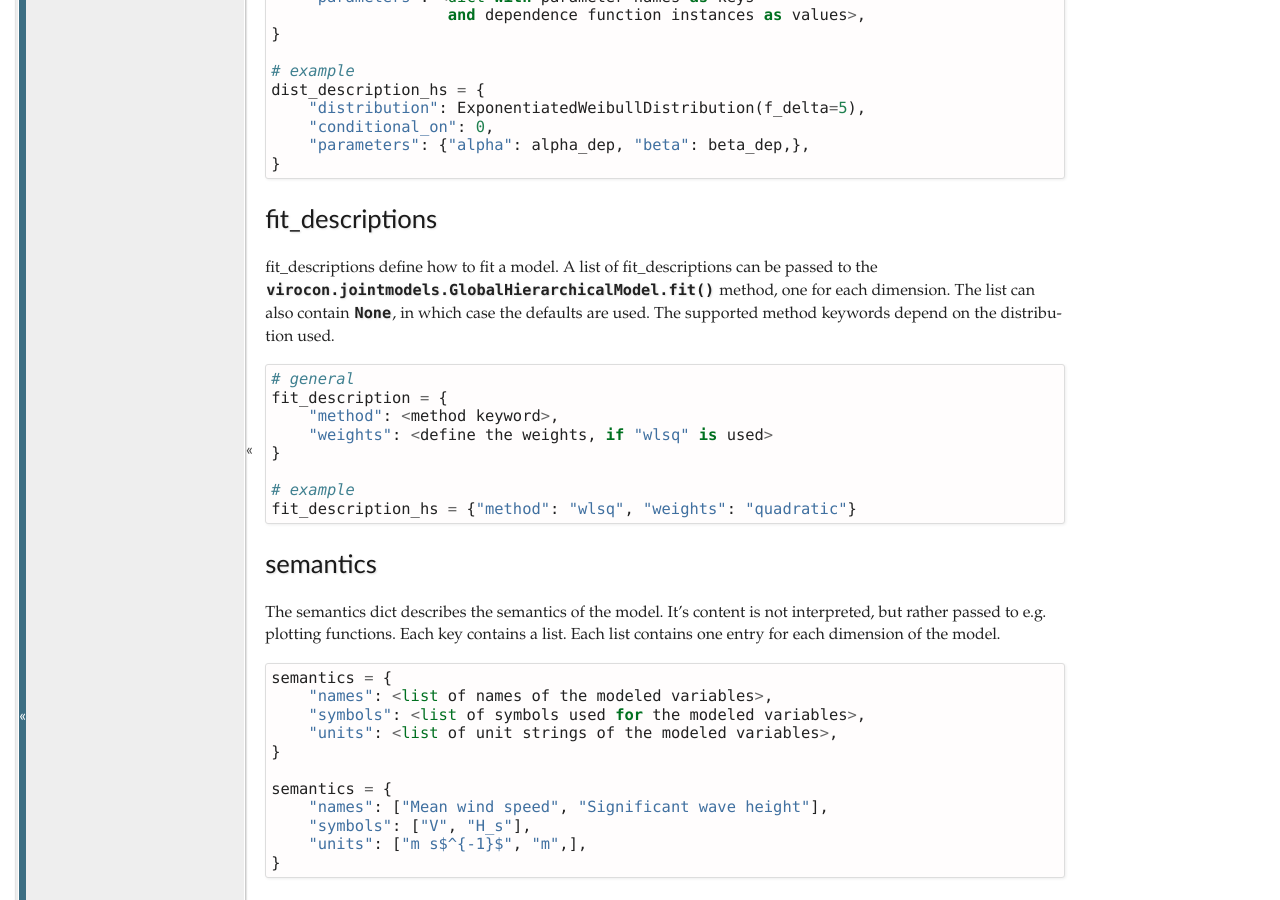
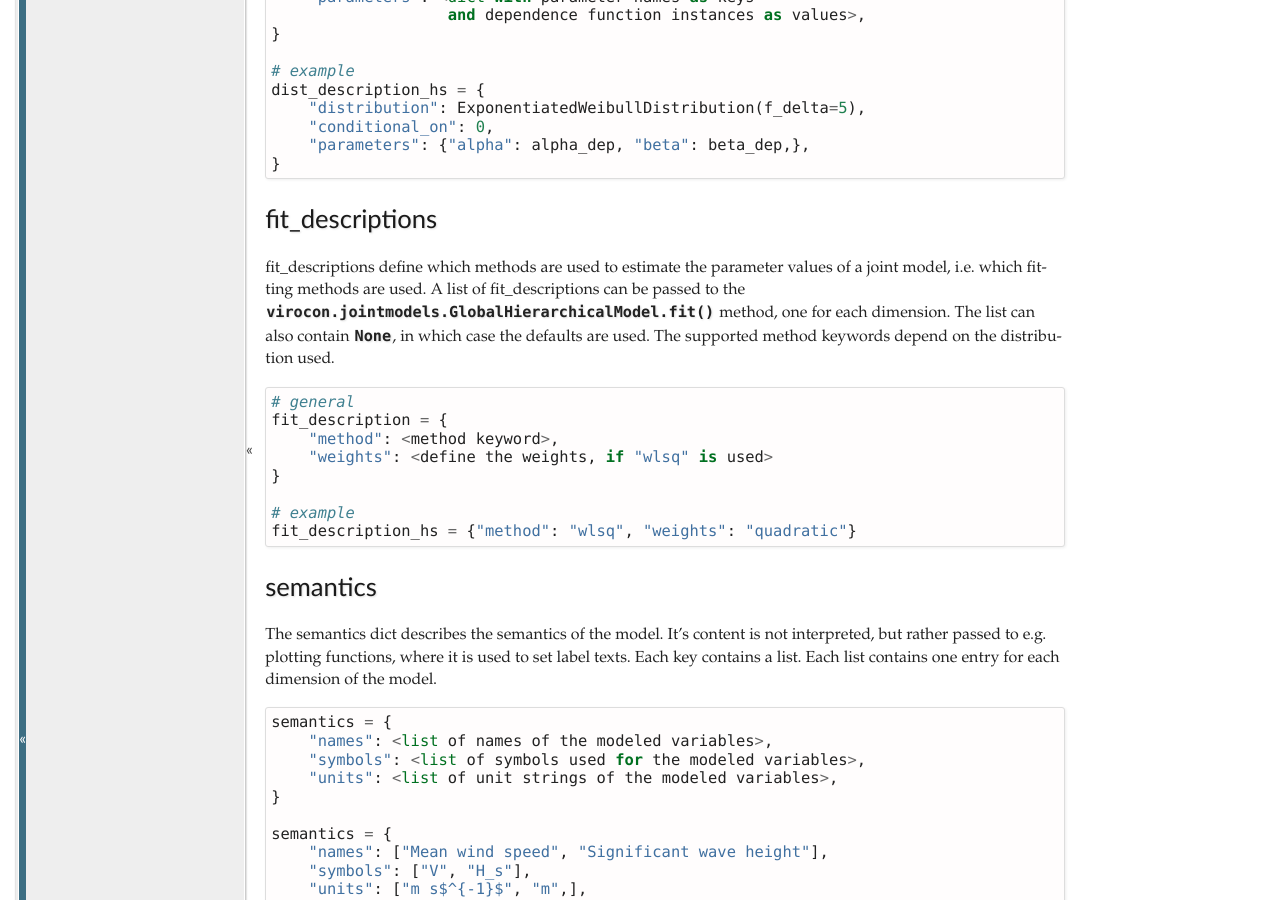
Before and after one commit to virocon-organization/virocon, a Sphinx documentation site: the page built from docs/description_cheat_sheet.rst, in a window 1280 px wide and 900 px high, scrolled down 641 px. Built offline with Sphinx 7.4.7, drawn with Linux system fonts in a browser that asks for light colours.

Commit message:
change wording as requested

```diff
--- a/docs/description_cheat_sheet.rst
+++ b/docs/description_cheat_sheet.rst
@@ -48,7 +48,9 @@ For a conditional distribution:
 fit_descriptions
 ~~~~~~~~~~~~~~~~
 
-fit_descriptions define how to fit a model.
+
+fit_descriptions define which methods are used to estimate the parameter values
+of a joint model, i.e. which fitting methods are used.
 A list of fit_descriptions can be passed to the
 :func:`virocon.jointmodels.GlobalHierarchicalModel.fit` method,
 one for each dimension.
@@ -72,7 +74,8 @@ semantics
 ~~~~~~~~~
 
 The semantics dict describes the semantics of the model.
-It's content is not interpreted, but rather passed to e.g. plotting functions.
+It's content is not interpreted, but rather passed to e.g. plotting functions,
+where it is used to set label texts.
 Each key contains a list.
 Each list contains one entry for each dimension of the model.
 
```
